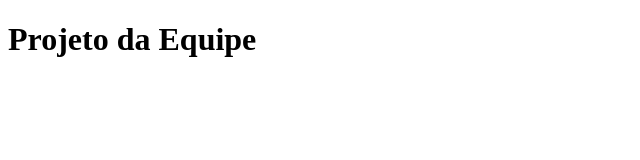
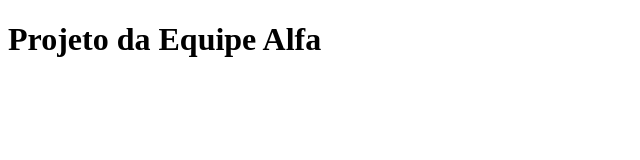
Before and after one commit to Livrinhos/Atividade-01, a plain HTML site: page index.html in a window 1280 px wide. Shown: the whole page, without its empty margins (0-640 px from the left). Drawn offline with Linux system fonts and the light colour scheme.

Commit message:
Altera nome Do Projeto para Alfa

```diff
--- a/index.html
+++ b/index.html
@@ -6,6 +6,6 @@
     <title>Document</title>
 </head>
 <body>
-    <h1>Projeto da Equipe</h1>
+    <h1>Projeto da Equipe Alfa</h1>
 </body>
 </html>
```
